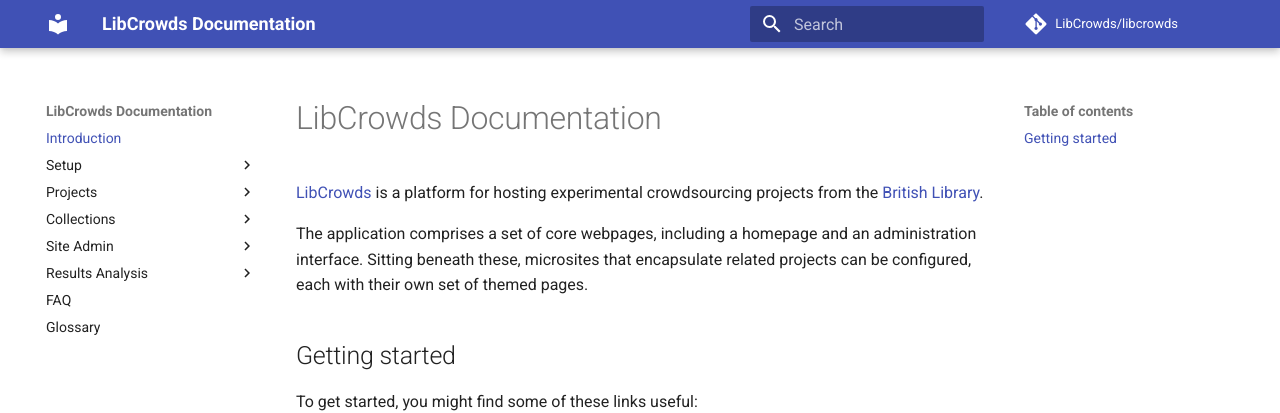
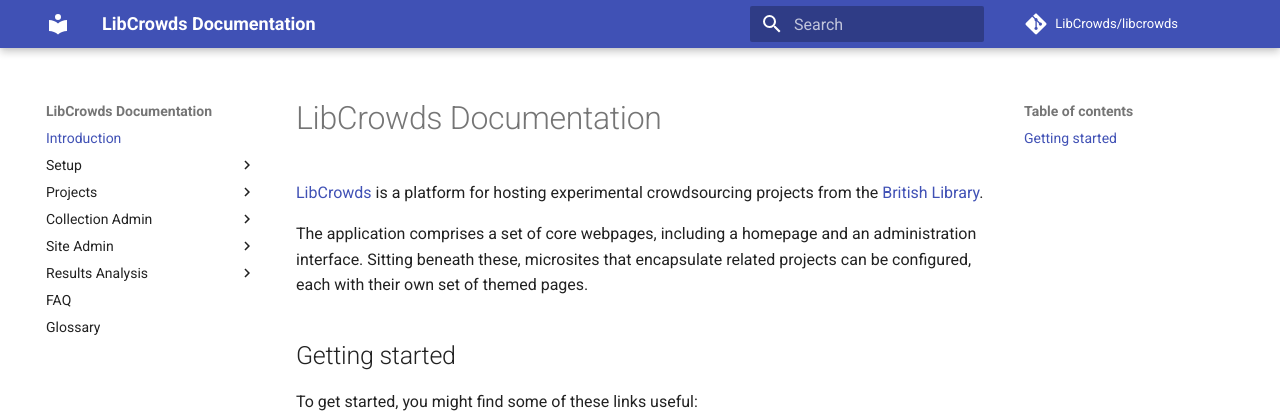
Before and after one commit to LibCrowds/docs, an MkDocs documentation site: the page built from docs/index.md, in a window 1280 px wide. Shown: the top 413 px of the page. Built offline with MkDocs 1.6.1 and Material for MkDocs 9.7.7, drawn with Linux system fonts in a browser that asks for light colours; comment, search, counter and statistics services are not loaded; old or Windows-style settings are respelled for this version of MkDocs.

Commit message:
Rename Collections > Collection Admin

```diff
--- a/mkdocs.yml
+++ b/mkdocs.yml
@@ -42,7 +42,7 @@
       - Help: 'projects/help.md'
       - Volume: 'projects/volume.md'
       - Results: 'projects/results.md'
-  - Collections:
+  - Collection Admin:
     - Introduction: 'collections/introduction.md'
     - New Collection: 'collections/new.md'
     - Settings:
```
